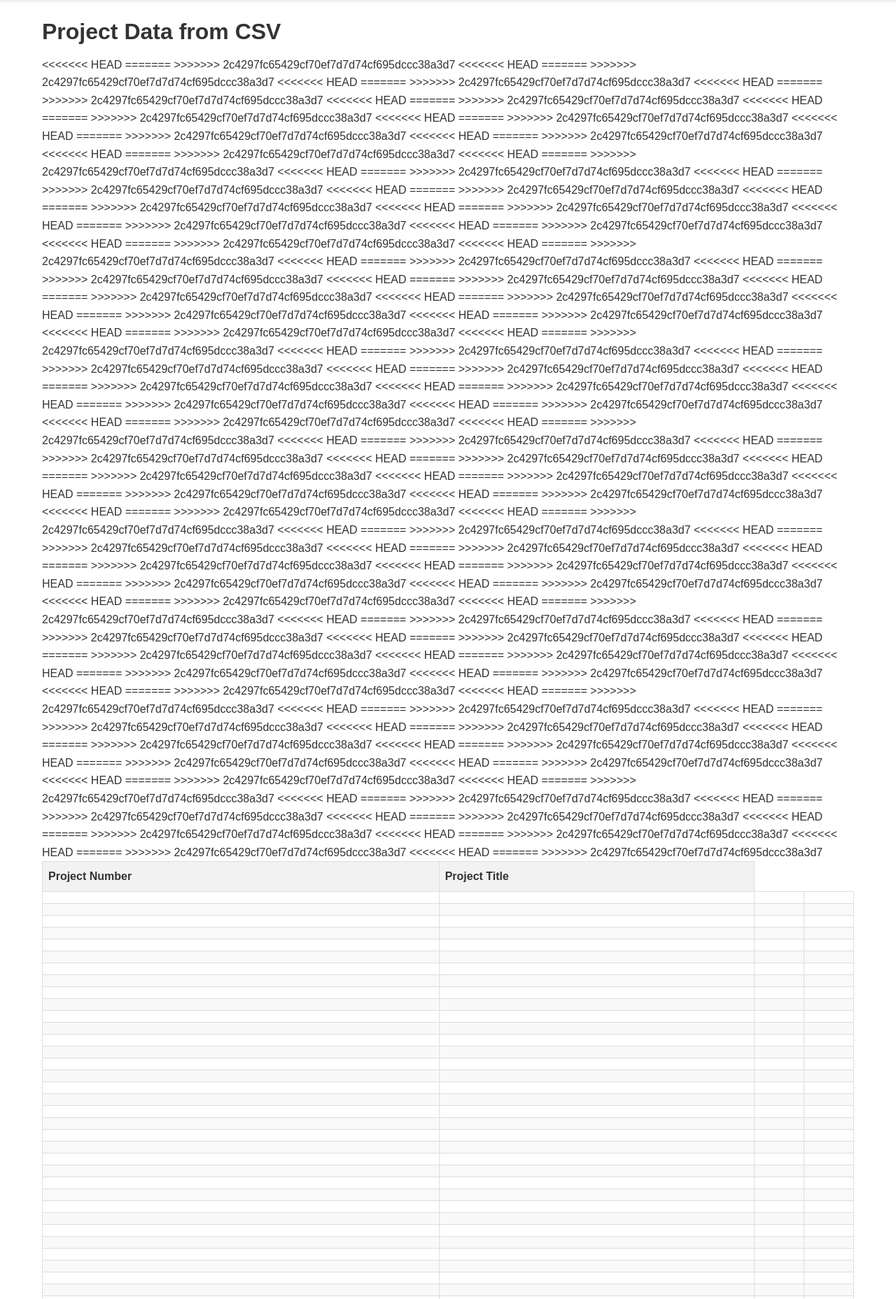
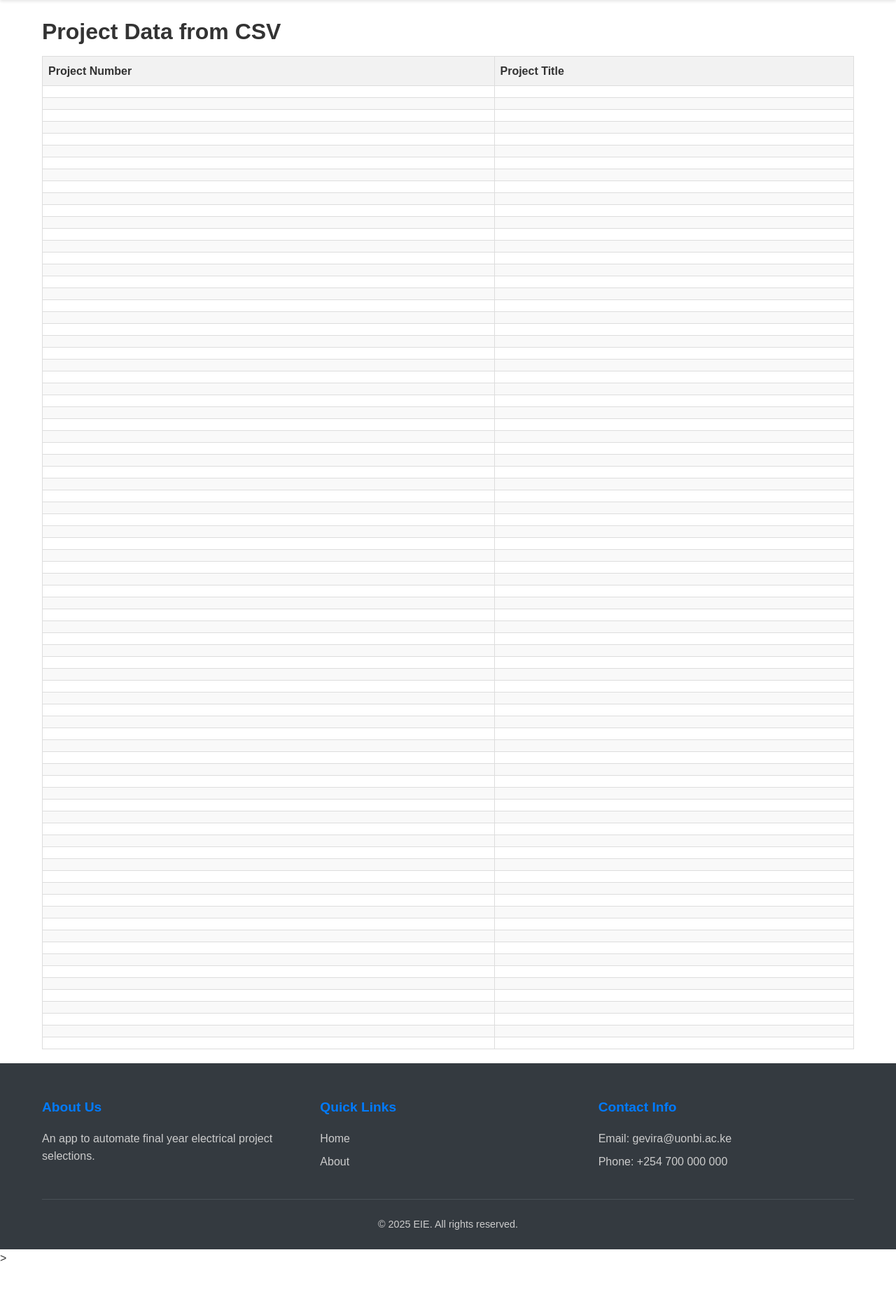
Before and after one commit to amcoolalphonce/eie-project-selection, a Django app: page / in a window 1280 px wide. Shown: the part 70-1927 px from the top of the page at 70% size. After the commit the page ends 1873 px from the top, so only its background shows below. Run offline with Django 5.2, Linux system fonts and the light colour scheme; data comes from the database, SQL or seed files in the repository; lists and menus that the app fills with data are empty.

Commit message:
Same Page

```diff
--- a/base/templates/base/results.html
+++ b/base/templates/base/results.html
@@ -37,12 +37,7 @@
                 {% for project in projects %}
                 <tr>
                     <td>{{ project.PRJ_NUMBER }}</td>
-<<<<<<< HEAD
                     <td>{{ project.PRJ_TITLE }}</td>
-=======
-                    <td>{{ project.NUMBER }}</td>
-                    <td>{{ project.TITLE }}</td>
->>>>>>> 2c4297fc65429cf70ef7d7d74cf695dccc38a3d7
                 </tr>
                 {% endfor %}
             </tbody>
```
